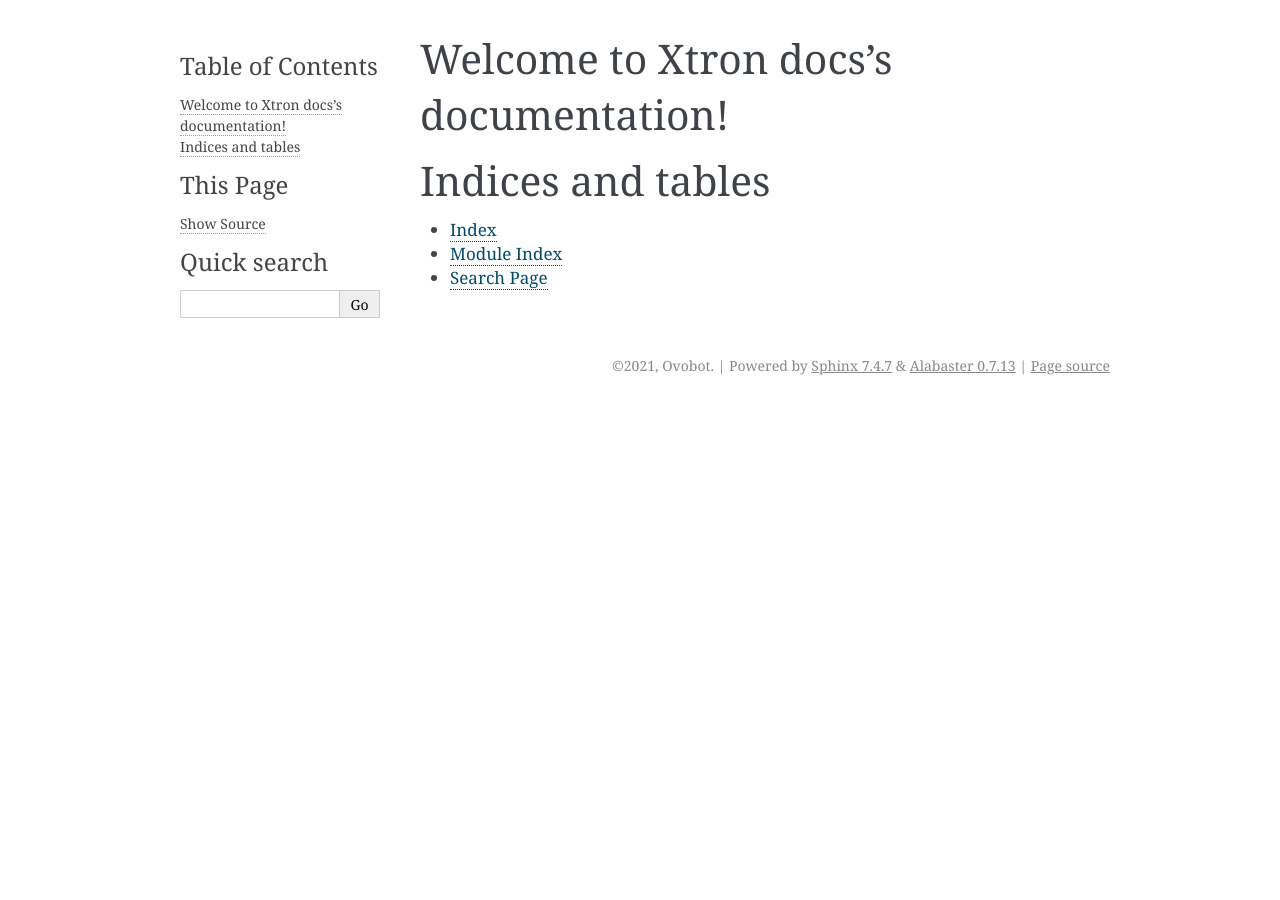
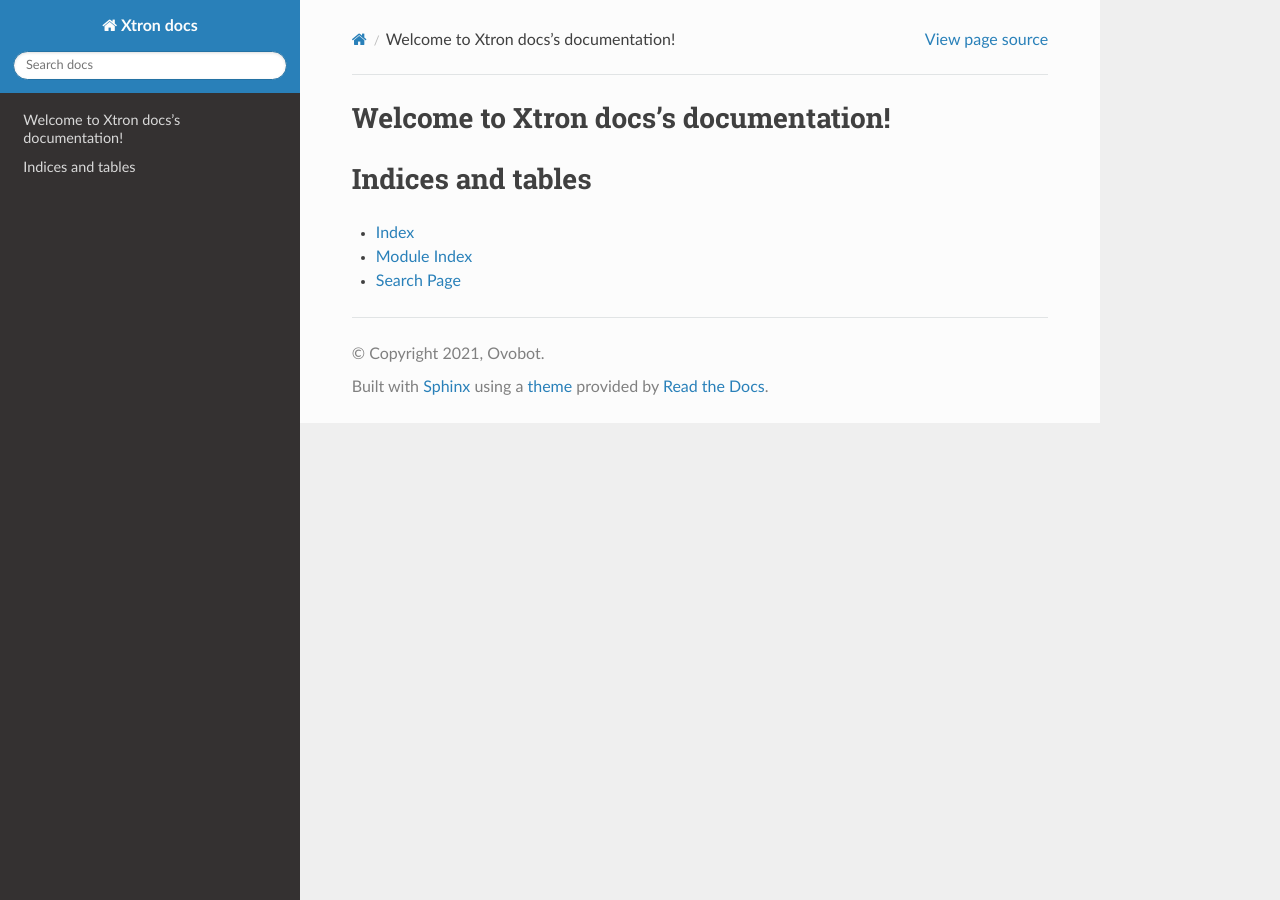
Before and after one commit to Ovobot/Xtron-docs, a Sphinx documentation site: the page built from docs/source/index.rst, in a window 1280 px wide. Built offline with Sphinx 7.4.7 and the Read the Docs theme 2.0.0, drawn with Linux system fonts in a browser that asks for light colours.

Commit message:
modify theme

```diff
--- a/docs/source/conf.py
+++ b/docs/source/conf.py
@@ -27,7 +27,9 @@ author = 'Ovobot'
 # Add any Sphinx extension module names here, as strings. They can be
 # extensions coming with Sphinx (named 'sphinx.ext.*') or your custom
 # ones.
-extensions = ['myst_parser'
+extensions = [
+    "myst_parser",
+    "sphinx_rtd_theme",
 ]
 
 # Add any paths that contain templates here, relative to this directory.
@@ -44,7 +46,7 @@ exclude_patterns = []
 # The theme to use for HTML and HTML Help pages.  See the documentation for
 # a list of builtin themes.
 #
-html_theme = 'alabaster'
+html_theme = 'sphinx_rtd_theme'
 
 # Add any paths that contain custom static files (such as style sheets) here,
 # relative to this directory. They are copied after the builtin static files,
```
